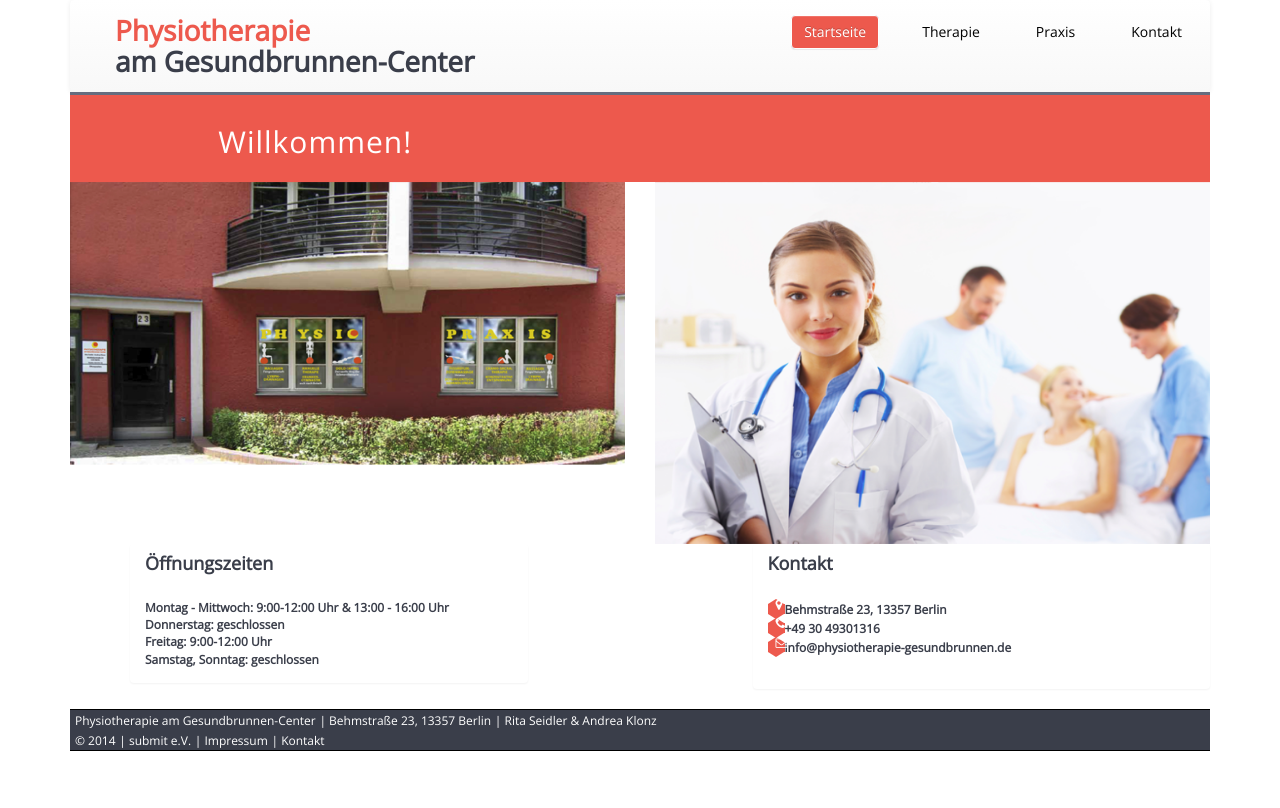
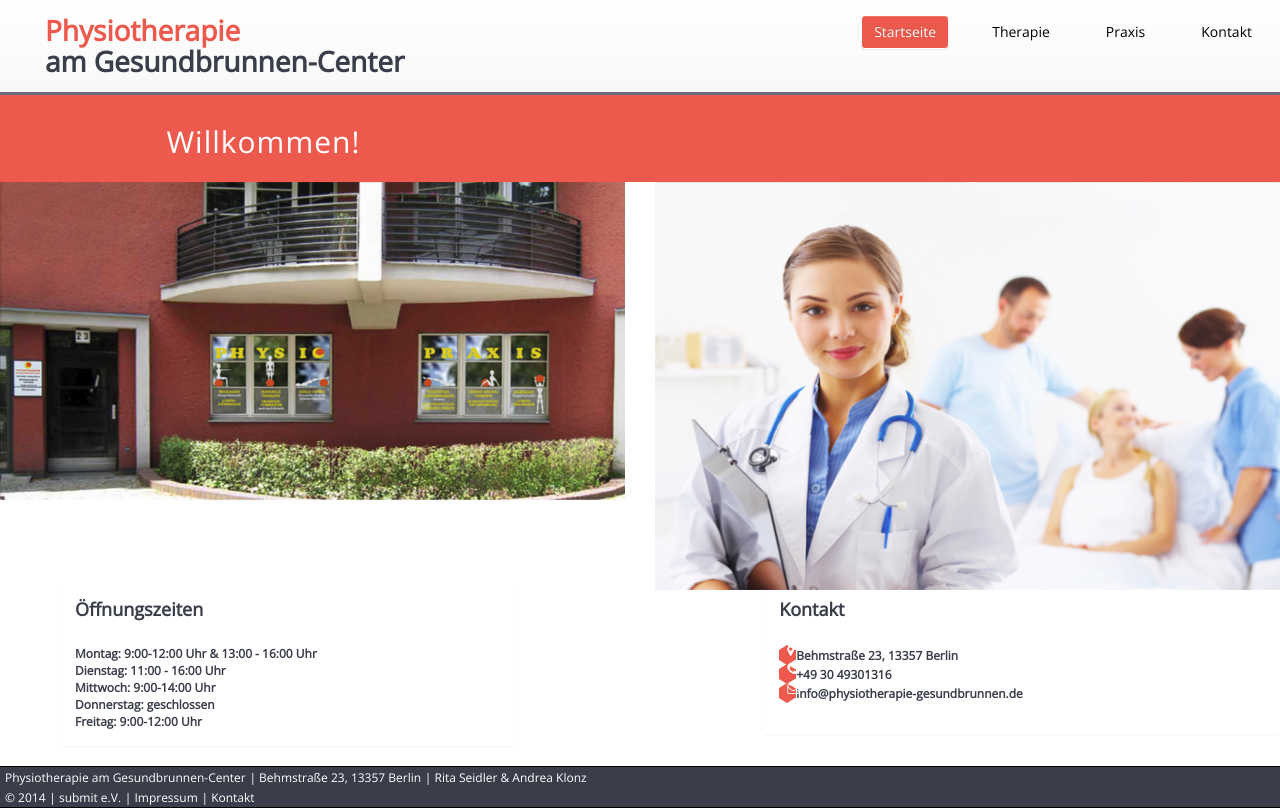
Before and after one commit to cSteusloff/website_Physiotherapie, a PHP site: page /bootstrap/index.php in a window 1280 px wide. Before the commit the page ends 751 px from the top, so only its background shows below. Run offline with PHP 8.4, Linux system fonts and the light colour scheme.

Commit message:
Farben, Breite
auf volle Breite geändert, Fehlersuche wegen Navigationsbuttons (bei
Hover halb blau), blaue Farbbeschreibung in rote Farbbeschreibung
geändert

```diff
--- a/praxis/bootstrap/index.php
+++ b/praxis/bootstrap/index.php
@@ -28,7 +28,7 @@
 <body>
 
 
-<div class="container">
+<div class="container-fluid">
     <div class="header navbar-default" role="navigation">
         <div class="navbar-header">
             <button type="button" class="navbar-toggle" data-toggle="collapse" data-target=".navbar-collapse">
@@ -72,15 +72,17 @@
 
     <div class="row">
         <div class="col-lg-5">
-            <div  id="hoursofopening" class="panel panel-primary">
+            <div id="hoursofopening" class="panel panel-primary">
                 <div class="panel-heading">
                     <h3 class="panel-title">Öffnungszeiten</h3>
                 </div>
                 <div class="panel-body">
-                    Montag - Mittwoch: 9:00-12:00 Uhr & 13:00 - 16:00 Uhr<br>
+                    Montag: 9:00-12:00 Uhr & 13:00 - 16:00 Uhr<br>
+                    Dienstag: 11:00 - 16:00 Uhr<br>
+                    Mittwoch: 9:00-14:00 Uhr<br>
                     Donnerstag: geschlossen<br>
                     Freitag: 9:00-12:00 Uhr<br>
-                    Samstag, Sonntag: geschlossen<br>
+
                 </div>
             </div>
         </div>
```
Also changed, not shown: praxis/bootstrap/bootstrap/css/bootstrap.css.
